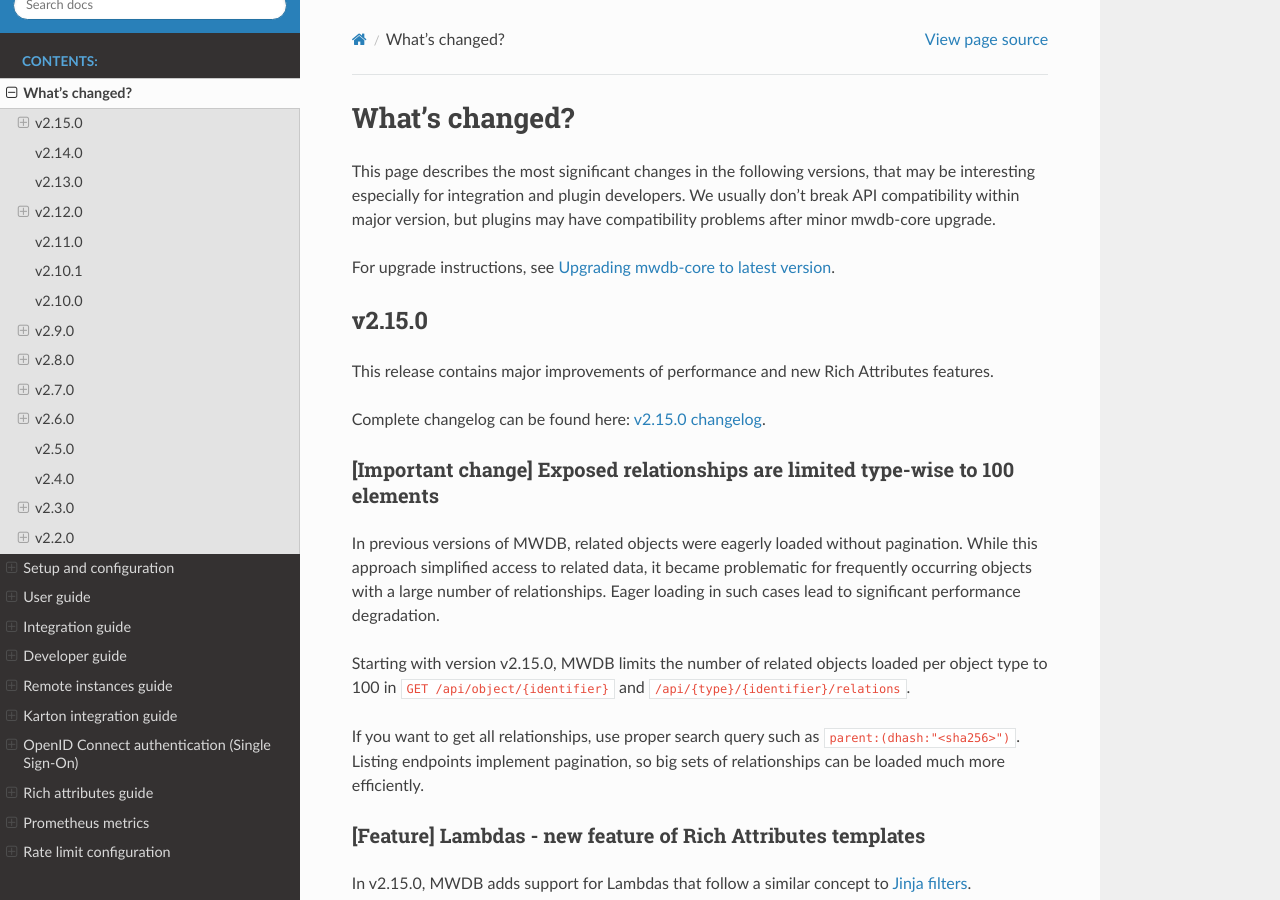
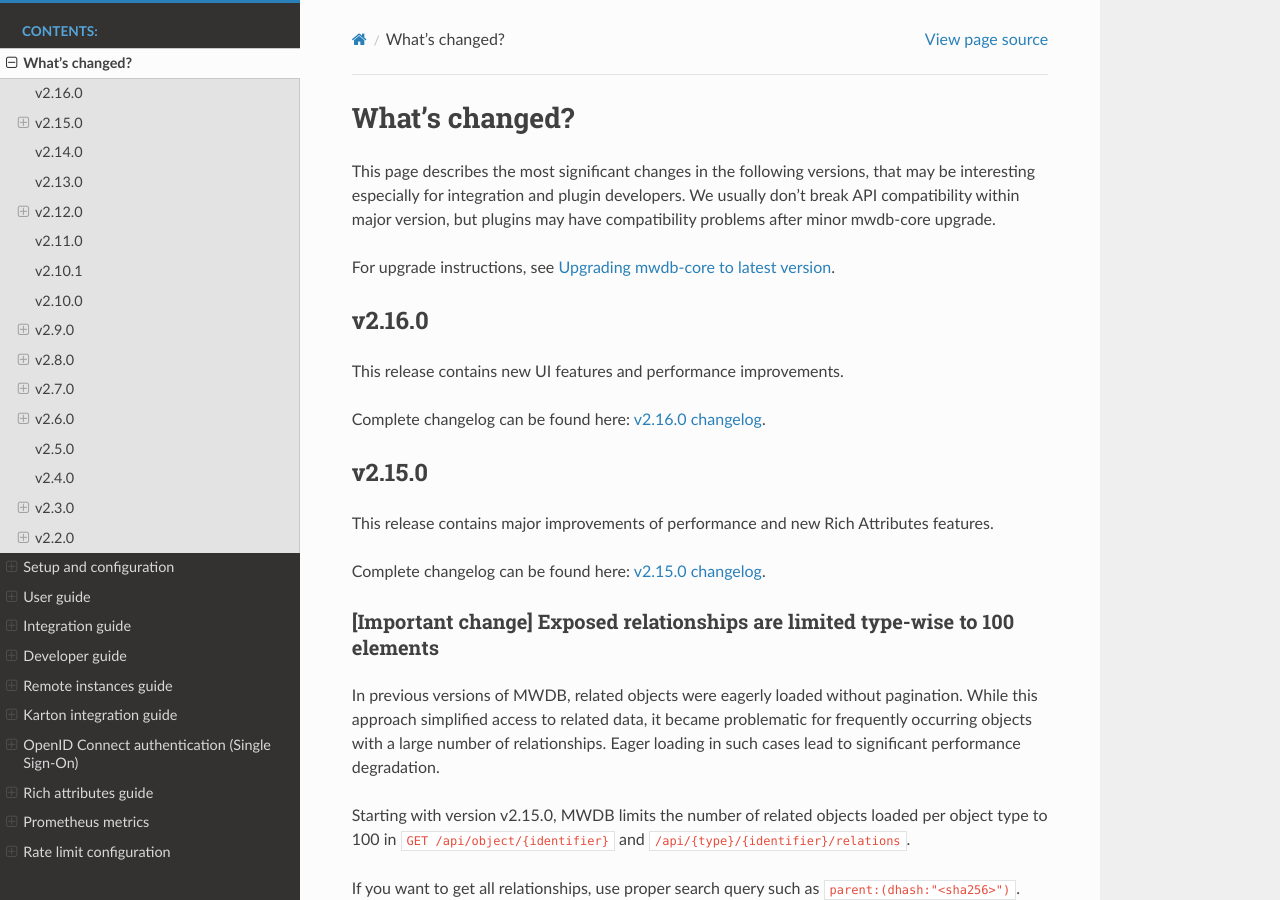
Before and after one commit to CERT-Polska/mwdb-core, a Sphinx documentation site: the page built from docs/whats-changed.rst, in a window 1280 px wide and 900 px high. Built offline with Sphinx 7.4.7 and the Read the Docs theme 3.1.0, drawn with Linux system fonts in a browser that asks for light colours.

Commit message:
Add whats-changed section with changelog

```diff
--- a/docs/whats-changed.rst
+++ b/docs/whats-changed.rst
@@ -6,6 +6,13 @@
 have compatibility problems after minor mwdb-core upgrade.
 
 For upgrade instructions, see :ref:`Upgrading mwdb-core to latest version`.
+
+v2.16.0
+-------
+
+This release contains new UI features and performance improvements.
+
+Complete changelog can be found here: `v2.16.0 changelog <https://github.com/CERT-Polska/mwdb-core/releases/tag/v2.16.0>`_.
 
 v2.15.0
 -------
```
